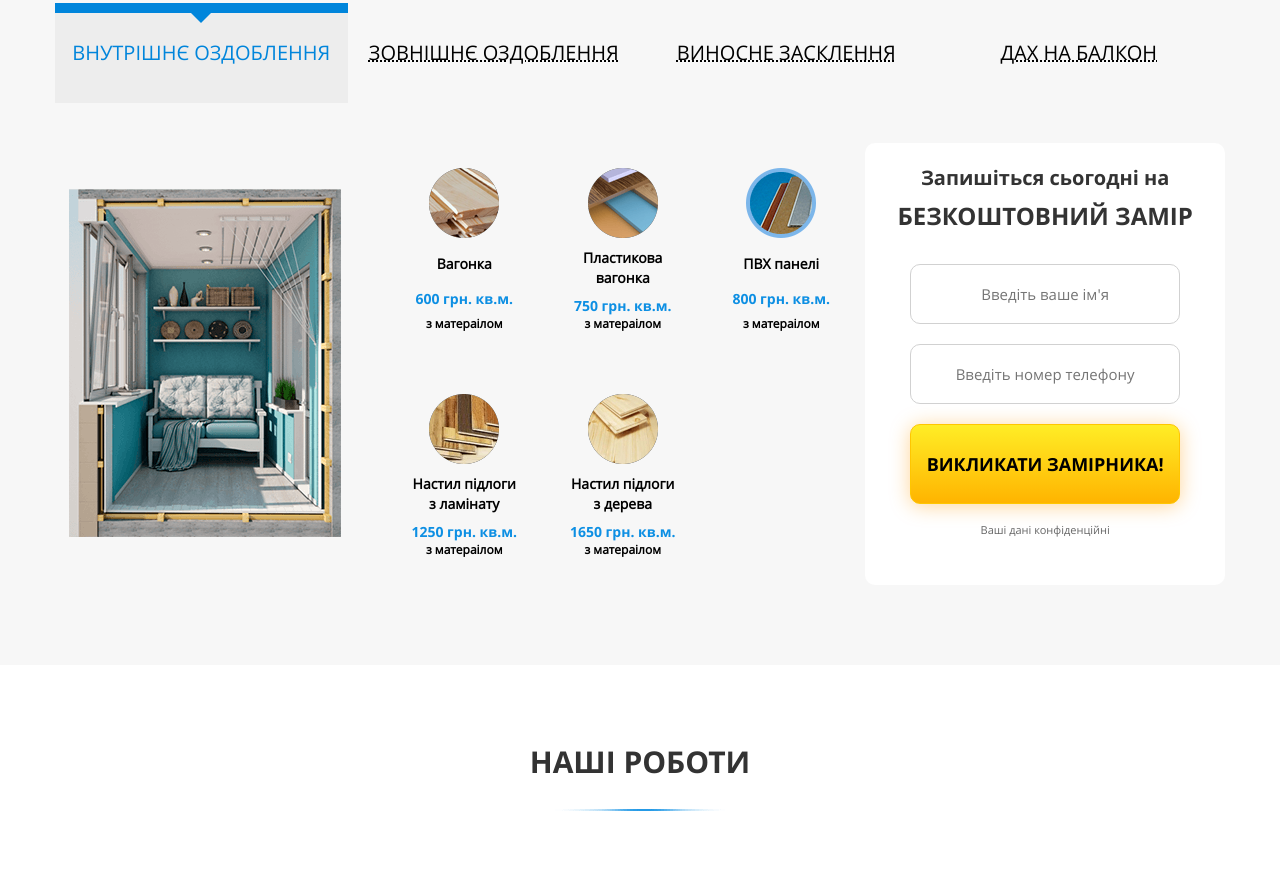
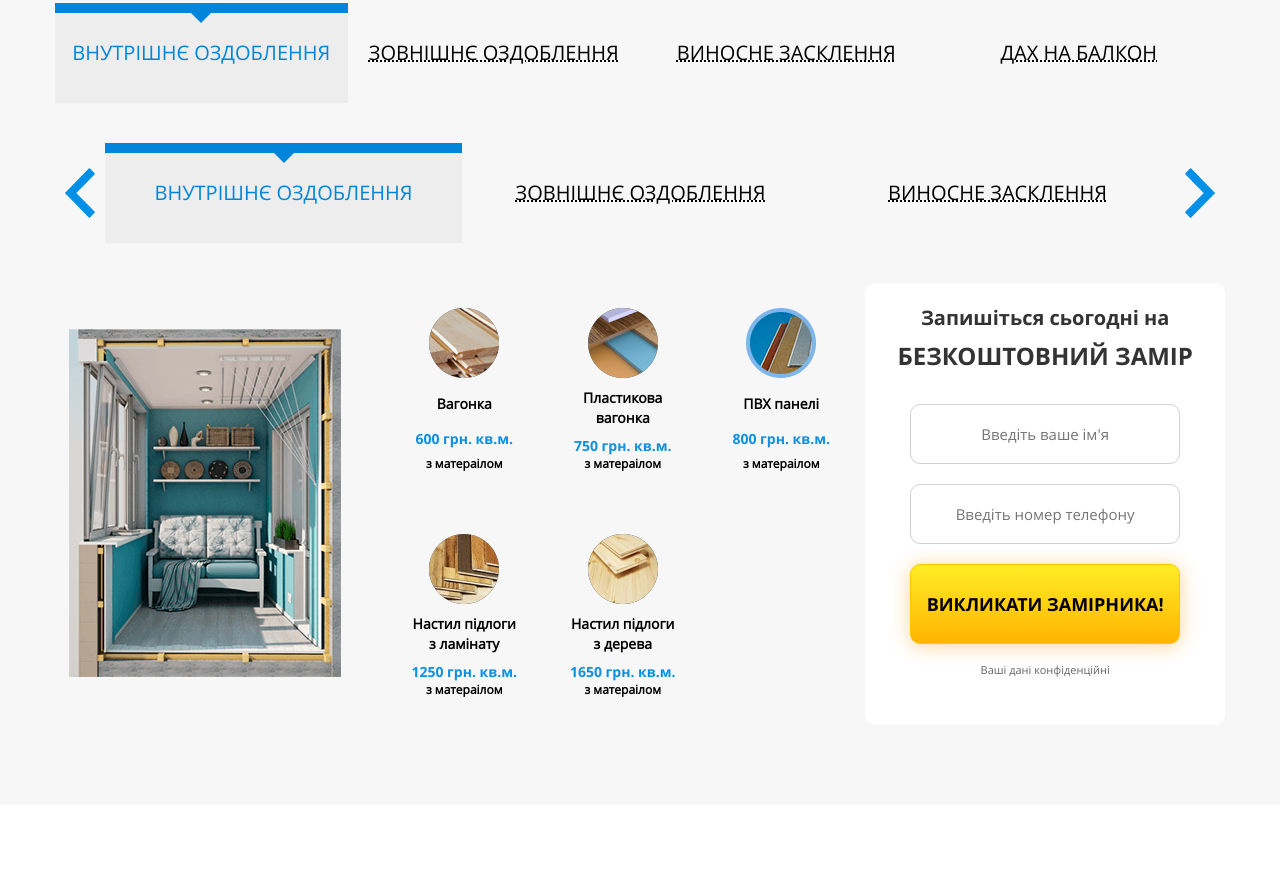
Before and after one commit to ZooMingGG/Irvas-Windows, a plain HTML site: page src/index.html in a window 1280 px wide. Shown: the part 2161-3043 px from the top of the page. Drawn offline with Linux system fonts and the light colour scheme.

Commit message:
did decoration slider

```diff
--- a/src/index.html
+++ b/src/index.html
@@ -591,6 +591,24 @@
                         ДАХ НА БАЛКОН
                     </div>
                 </div>
+                <div class="decoration-slider-wrapper">
+                    <img src="./images/glazing/left-arrow.png" alt="Попередній слайд" class="prev-arrow">
+                    <div class="decoration-slider">
+                        <div class="tab active">
+                            ВНУТРІШНЄ ОЗДОБЛЕННЯ
+                        </div>
+                        <div class="tab">
+                            ЗОВНІШНЄ ОЗДОБЛЕННЯ
+                        </div>
+                        <div class="tab">
+                            ВИНОСНЕ ЗАСКЛЕННЯ
+                        </div>
+                        <div class="tab">
+                            ДАХ НА БАЛКОН
+                        </div>
+                    </div>
+                    <img src="./images/glazing/right-arrow.png" alt="Наступний слайд" class="next-arrow">
+                </div>
                 <div class="decoration-content">
                     <div class="decoration-item visible">
                         <img src="./images/decoration/decoration-1/decoration-img.png" alt="Внутрішнє оздоблення" class="decoration-item-img">
--- a/src/js/slider.js
+++ b/src/js/slider.js
@@ -29,4 +29,28 @@ $( document ).ready(function() {
             }
         ]
     });
+
+    $('.decoration-slider').slick({
+        infinite: true,
+        slidesToShow: 3,
+        slidesToScroll: 1,
+        prevArrow: $('.prev-arrow'),
+        nextArrow: $('.next-arrow'),
+        responsive: [
+            {
+              breakpoint: 900,
+              settings: {
+                slidesToShow: 2,
+                slidesToScroll: 1
+              }
+            },
+            {
+              breakpoint: 600,
+              settings: {
+                slidesToShow: 1,
+                slidesToScroll: 1
+              }
+            },
+        ]
+    });
 });
--- a/src/scss/index.scss
+++ b/src/scss/index.scss
@@ -442,9 +442,34 @@ header {
         }
     }
 
-    .decoration-tabs {
+    .decoration-slider-wrapper {
+        display: flex;
+        align-items: center;
+
+        .next-arrow, .prev-arrow {
+            width: 30px;
+            height: 50px;
+            cursor: pointer;
+            margin: -40px 10px 0 10px;
+        }
+    }
+
+    .decoration-tabs, .decoration-slider {
+        min-width: 0;
         margin: 0 0 40px;
         display: flex;
+
+        .slick-list {
+            overflow: hidden;
+
+            .slick-track {
+                display: flex;
+
+                .slick-slide {
+                    outline: none;
+                }
+            }
+        }
 
         .tab {
             position: relative;
```
Also changed, not shown: src/css/index.css.
